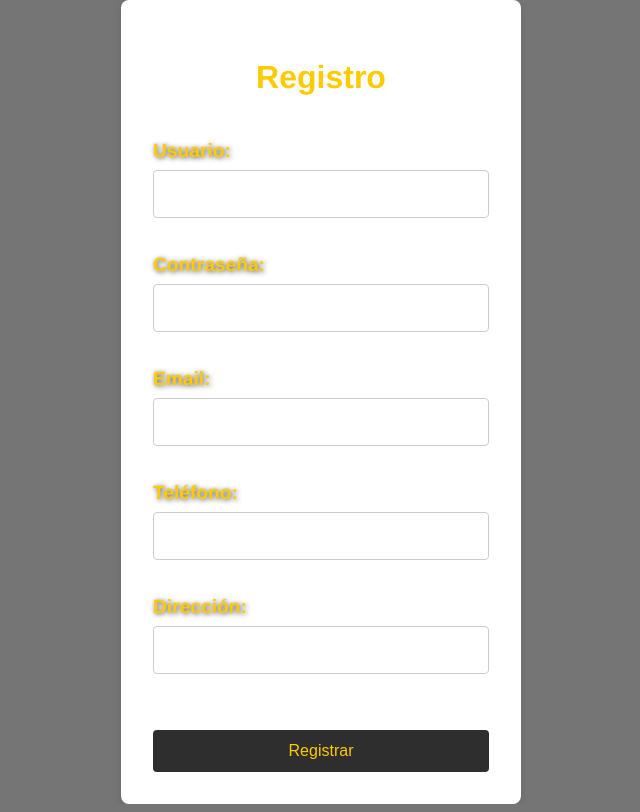
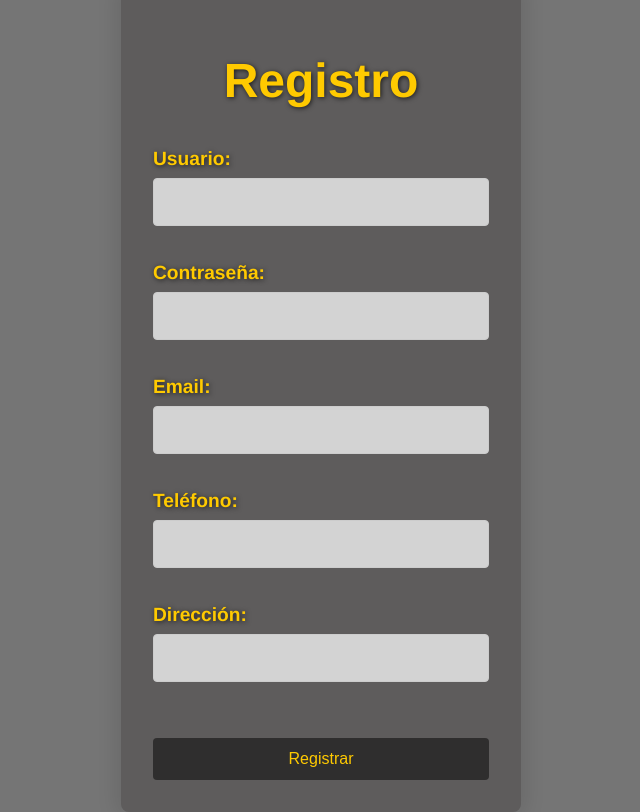
Before and after one commit to rupi014/frontend-api, a React (Create React App) app: page /register in a window 1280 px wide. Shown: the whole page, without its empty margins (319-959 px from the left). Built offline with nearby package versions, Linux system fonts and the light colour scheme.

Commit message:
styles added

```diff
--- a/src/components/LoginForm.js
+++ b/src/components/LoginForm.js
@@ -19,12 +19,12 @@ const LoginForm = () => {
       const response = await axios.post('https://vikingsdb.up.railway.app/token', params);
       localStorage.setItem('token', response.data.access_token);
       localStorage.setItem('userName', username);
-      console.log('Inicio de sesión exitoso', response.data);
+      console.log('Inicio de sesión exitoso');
       navigate('/status', { state: { isLoggedIn: true } });
     } catch (error) {
       if (error.response) {
         if (error.response.status === 401) {
-          setErrorMessage('Usuario/contraseña incorrecto'); // Error de autenticación
+          setErrorMessage('Usuario // Contraseña incorrecto'); // Error de autenticación
         } else {
           setErrorMessage('No fue posible conectar al servidor'); // Otro error del servidor
         }
--- a/src/components/LoginForm.scss
+++ b/src/components/LoginForm.scss
@@ -29,7 +29,9 @@
     width: 100%;
     padding: 10px;
     font-size: 1.2rem;
+    text-align: center;
     border: 1px solid #ccc;
+    background-color: lightgray;
     border-radius: 4px;
     box-sizing: border-box;
     margin-bottom: 15px;
@@ -52,7 +54,9 @@
   }
 
   .error-message {
-    color: red;
+    color: white;
     margin-top: 1rem;
-    text-shadow: 1px 1px 5px rgba(0, 0, 0, 0.7);
+    background-color: rgb(163, 5, 5);
+    padding: 10px;
+    border-radius: 4px;
   }
--- a/src/components/RegisterForm.js
+++ b/src/components/RegisterForm.js
@@ -35,7 +35,7 @@ const RegisterForm = () => {
   return (
     <div className="register-container">
       <form onSubmit={handleSubmit} className="register-form">
-        <h2>Registro</h2>
+        <h1>Registro</h1>
         <div>
           <label>Usuario:</label>
           <input type="text" value={username} onChange={(e) => setUsername(e.target.value)} autocomplete="username" />
--- a/src/components/RegisterForm.scss
+++ b/src/components/RegisterForm.scss
@@ -3,11 +3,11 @@
     justify-content: center;
     align-items: center;
     width: 100%;
-    height: 100%;
+    height: 100vh;
   }
 
   .register-form {
-    background-color: #fff;
+    background-color: #5e5c5c;
     padding: 2rem;
     border-radius: 8px;
     box-shadow: 0 4px 8px rgba(0, 0, 0, 0.1);
@@ -17,6 +17,7 @@
     display: flex;
     flex-direction: column;
     align-items: center;
+    box-shadow: 0px 0px 20px 5px rgba(0, 0, 0, 0.1);
   }
 
   .register-form h2 {
--- a/src/components/sections/section_style.scss
+++ b/src/components/sections/section_style.scss
@@ -81,6 +81,7 @@
   .textarea {
     width: 100%;
     box-sizing: border-box;
+    background-color: lightgray;
     font-size: 1.2rem;
     font-family: 'Helvetica', sans-serif;
     resize: none;
--- a/src/components/status.scss
+++ b/src/components/status.scss
@@ -19,6 +19,7 @@ h2 {
   margin-bottom: 40px;
   text-align: center;
   color: #FFCA00;
+  text-shadow: 1px 1px 5px rgba(0, 0, 0, 0.7);
 }
 
 .navigation {
```
